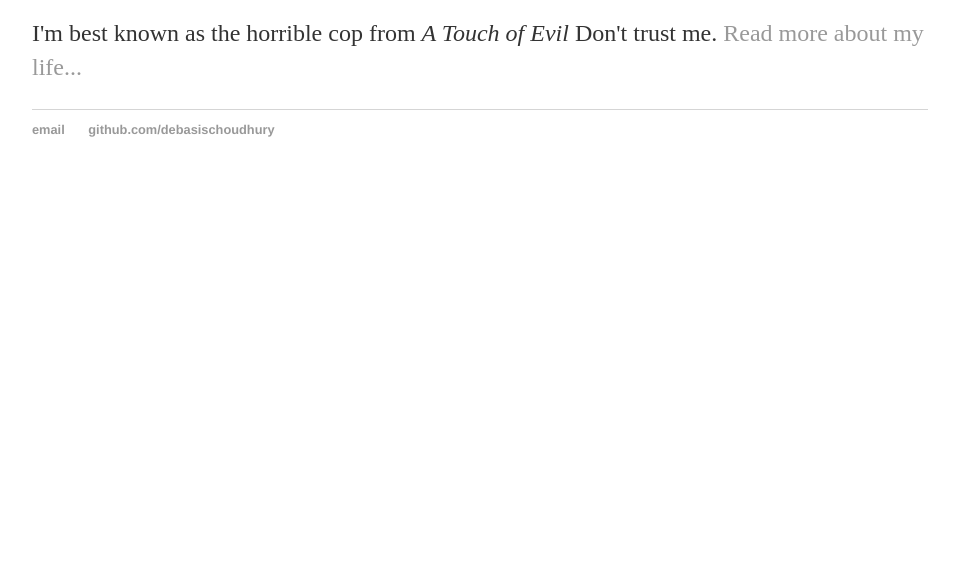
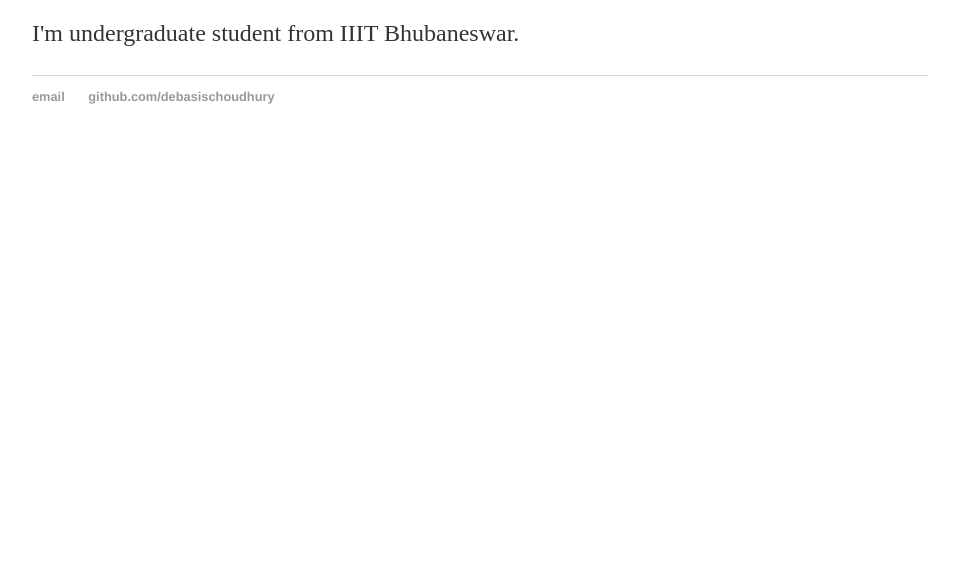
Before and after one commit to debasischoudhury/debasischoudhury.github.io, a plain HTML site: page index.html in a window 1280 px wide. Shown: the part 214-800 px from the top of the page, without its empty margins (160-1113 px from the left). Drawn offline with Linux system fonts and the light colour scheme; files that its build step writes are made by us from their sources.

Commit message:
Update index.html

```diff
--- a/index.html
+++ b/index.html
@@ -16,7 +16,7 @@
 		<div class="container">
     		<div class="blurb">
         		<h1>Hey there, I'm Debasis!</h1>
-				<p>I'm best known as the horrible cop from <em>A Touch of Evil</em> Don't trust me. <a href="/about">Read more about my life...</a></p>
+				<p>I'm undergraduate student from IIIT Bhubaneswar. </p>
     		</div><!-- /.blurb -->
 		</div><!-- /.container -->
 		<footer>
```
